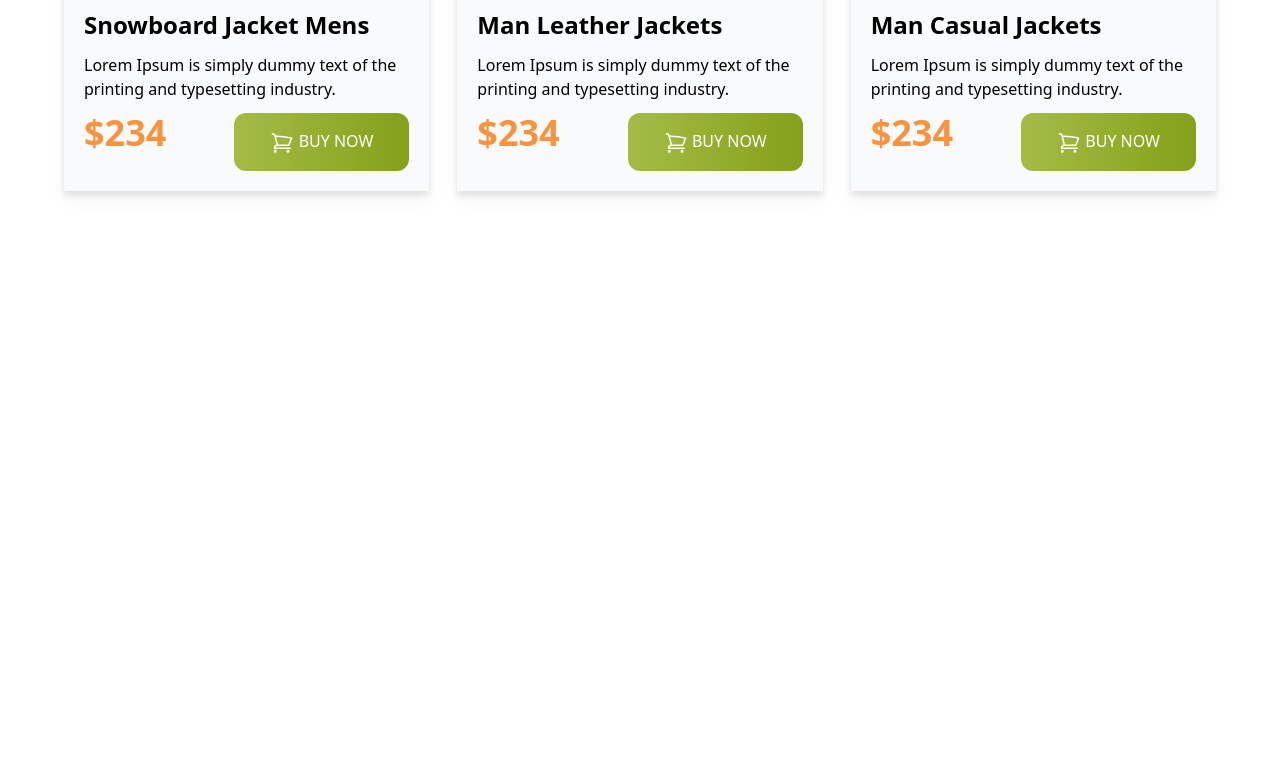
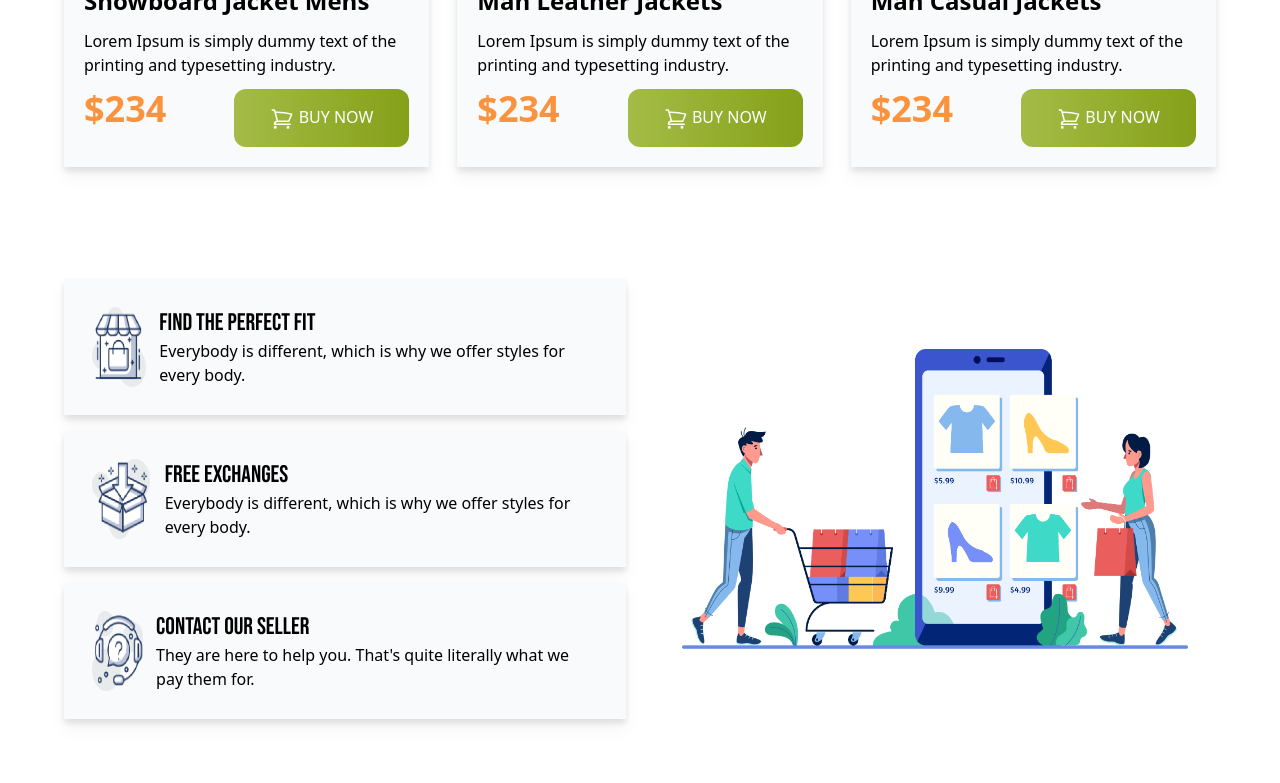
Before and after one commit to muna564/penguin-fashion-with-tailwind, a plain HTML site: page index.html in a window 1280 px wide. Shown: the part 1968-2751 px from the top of the page. Before the commit the page ends 2207 px from the top, so only its background shows below. Drawn offline with nearby package versions, Linux system fonts and the light colour scheme.

Commit message:
added the shopping section

```diff
--- a/index.html
+++ b/index.html
@@ -22,7 +22,7 @@
       <!-- nav section -->
       <nav>
         <div
-          class="flex flex-col lg:flex-row justify-between items-center my-5"
+          class="flex flex-col lg:flex-row justify-between items-center mb-4 mt-0"
         >
           <div>
             <img class="w-full h-10" src="icons/logo.png" alt="" />
@@ -285,6 +285,78 @@
           </div>
         </div>
       </section>
+
+      <!-- shopping section -->
+      <section>
+        <div
+          class="py-12 flex flex-col md:flex-row justify-between items-center max-w-6xl space-x-7"
+        >
+          <div class="w-full lg:w-2/4 my-4 items-center justify-center">
+            <div class="space-y-4">
+              <!-- box-1 -->
+              <div
+                class="flex justify-center items-center drop-shadow-lg rounded-3x bg-slate-50 lg:mx-0 mx-4 lg:p-7 p-8"
+              >
+                <div>
+                  <img class="w-4/5 h-20" src="icons/house.png" alt="" />
+                </div>
+                <div class="justify-center items-center">
+                  <h3 class="text-1xl lg:text-2xl font-bebas">
+                    Find the Perfect Fit
+                  </h3>
+                  <p class="lg:text-base text-sm">
+                    Everybody is different, which is why we offer styles for
+                    every body.
+                  </p>
+                </div>
+              </div>
+
+              <!-- box-2 -->
+              <div
+                class="flex justify-center items-center drop-shadow-lg rounded-3x bg-slate-50 lg:mx-0 mx-4 lg:p-7 p-8"
+              >
+                <div>
+                  <img class="w-4/5 h-20" src="icons/box.png" alt="" />
+                </div>
+                <div class="justify-center items-center">
+                  <h3 class="text-1xl lg:text-2xl font-bebas">
+                    Free Exchanges
+                  </h3>
+                  <p class="lg:text-base text-sm">
+                    Everybody is different, which is why we offer styles for
+                    every body.
+                  </p>
+                </div>
+              </div>
+
+              <!-- box-3 -->
+              <div
+                class="flex justify-center items-center drop-shadow-lg rounded-3x bg-slate-50 lg:mx-0 mx-4 lg:p-7 p-8"
+              >
+                <div>
+                  <img class="w-4/5 h-20" src="icons/question.png" alt="" />
+                </div>
+                <div class="justify-center items-center">
+                  <h3 class="text-1xl lg:text-2xl font-bebas">
+                    Contact Our Seller
+                  </h3>
+                  <p class="lg:text-base text-sm">
+                    They are here to help you. That's quite literally what we
+                    pay them for.
+                  </p>
+                </div>
+              </div>
+            </div>
+          </div>
+          <div class="w-full lg:w-2/4">
+            <img
+              class="w-full h-2/4 p-10 lg:p-7"
+              src="images/shopping.png"
+              alt=""
+            />
+          </div>
+        </div>
+      </section>
     </main>
     <footer></footer>
   </body>
```
